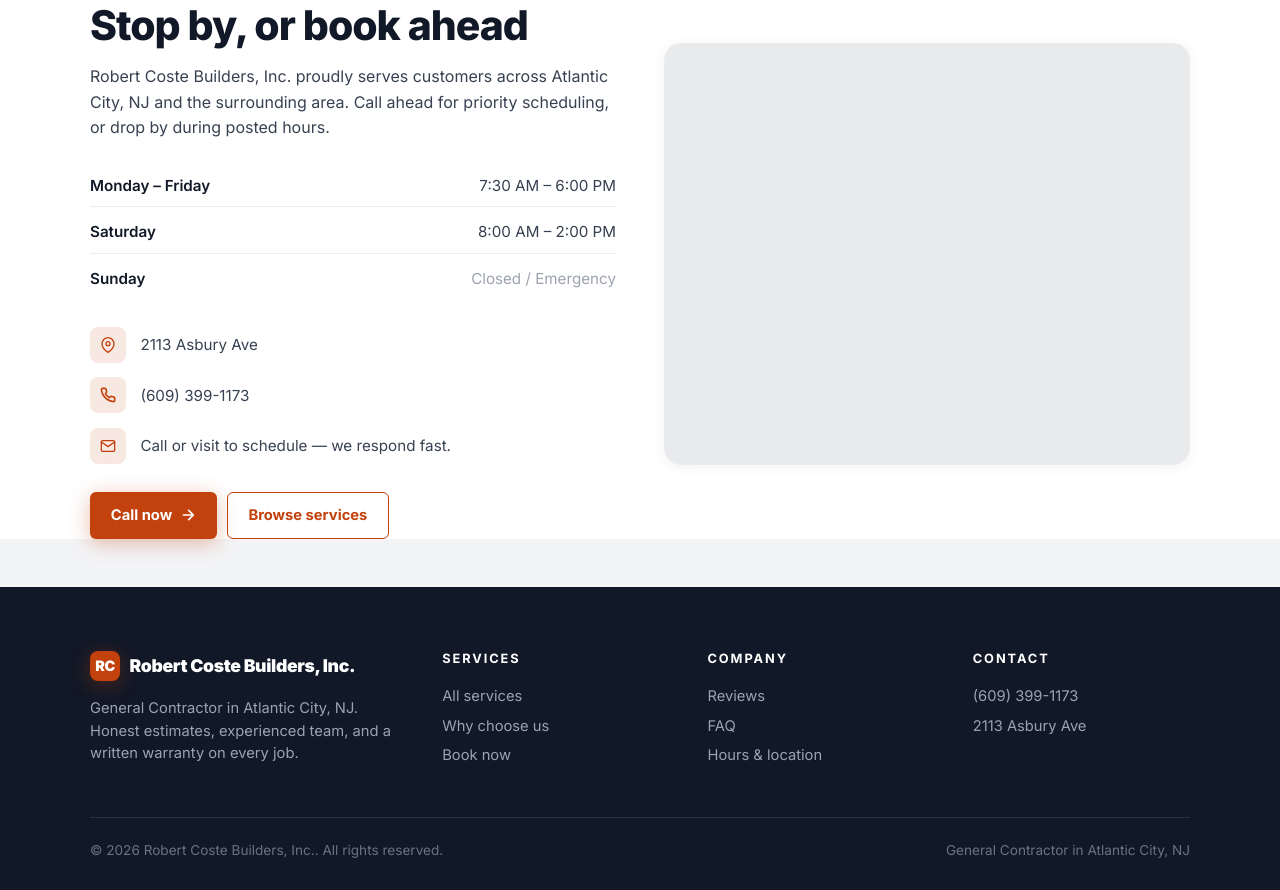
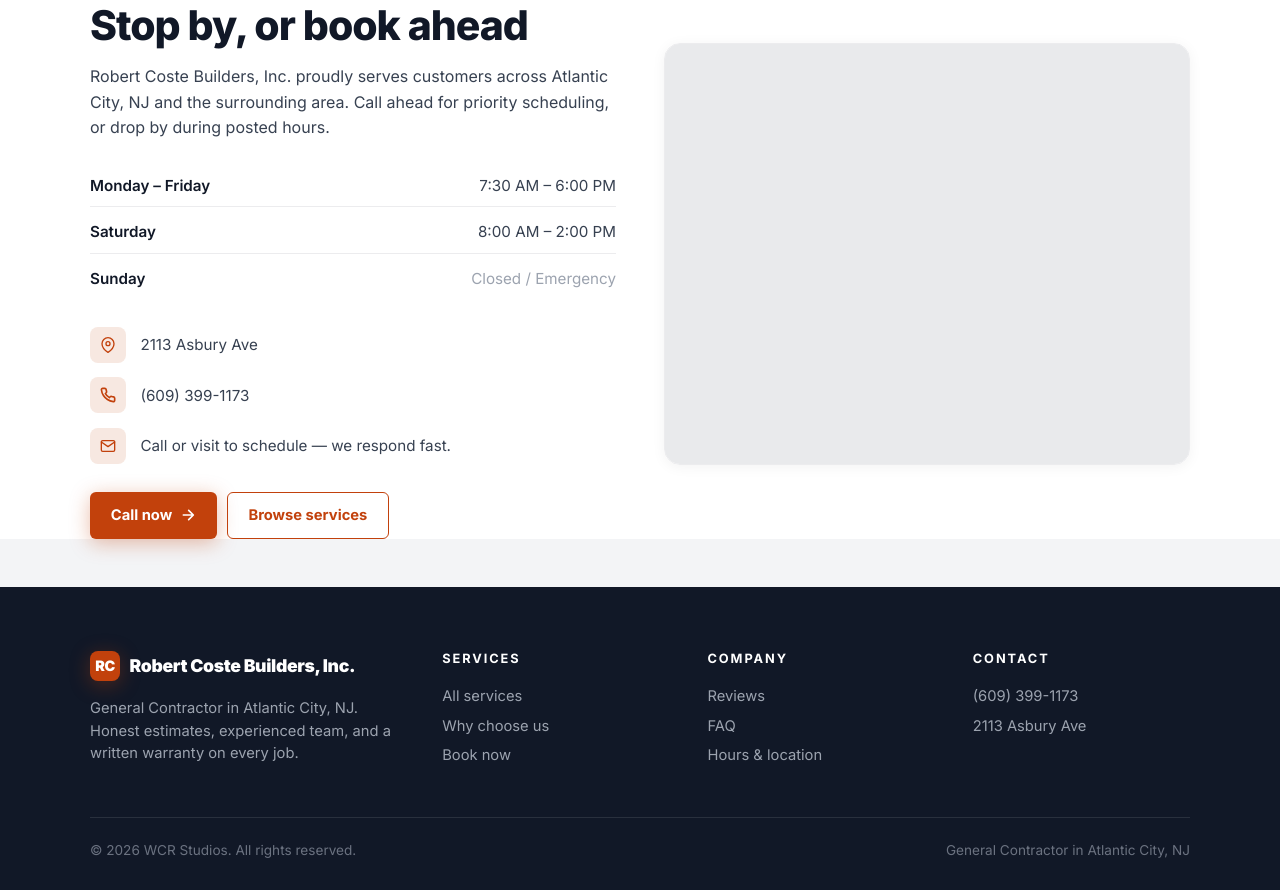
Before and after one commit to Wrenbjor/trades--robert-coste-builders-inc, a plain HTML site: page index.html in a window 1280 px wide. Shown: the part 4665-5555 px from the top of the page. Drawn offline with nearby package versions, Linux system fonts and the light colour scheme; no server answers.

Commit message:
Update site

```diff
--- a/index.html
+++ b/index.html
@@ -605,7 +605,7 @@
     </div>
   </div>
   <div class="foot-bottom">
-    <div>&copy; 2026 Robert Coste Builders, Inc.. All rights reserved.</div>
+    <div>&copy; 2026 WCR Studios. All rights reserved.</div>
     <div>General Contractor in Atlantic City, NJ</div>
   </div>
 </footer>
```
